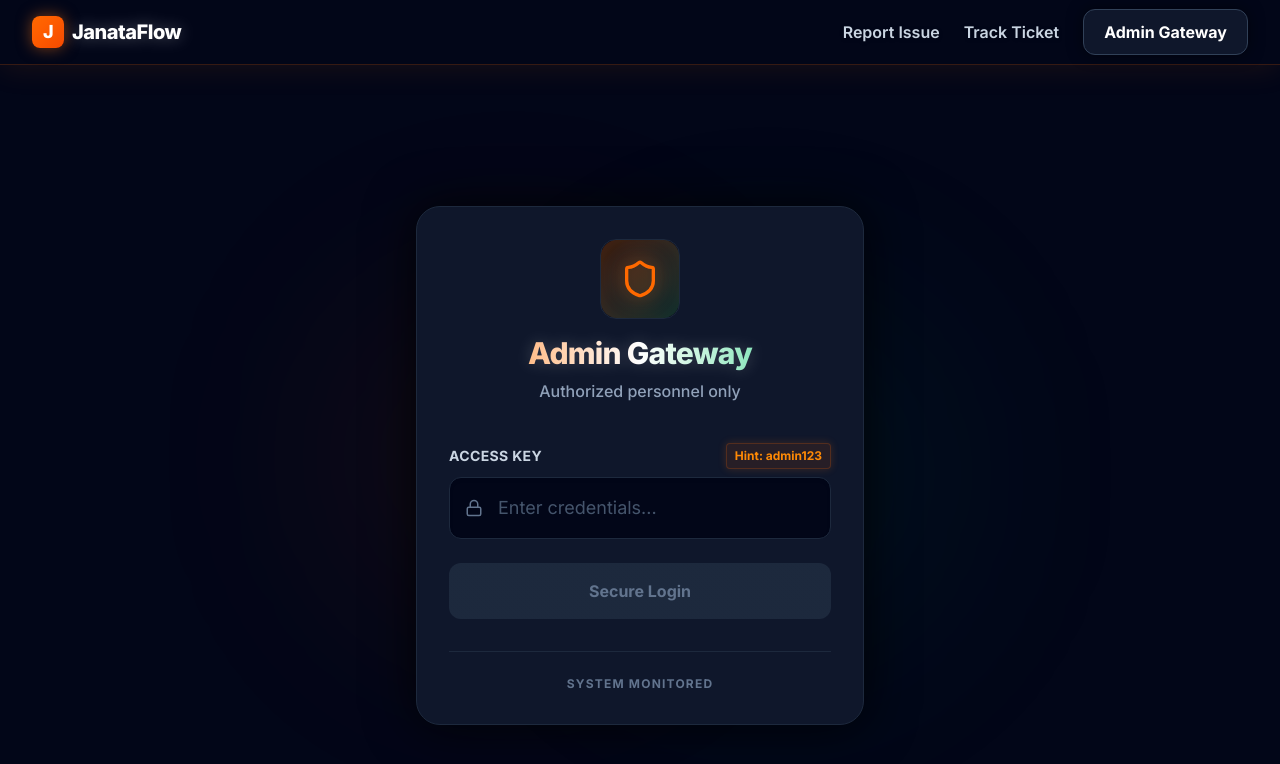
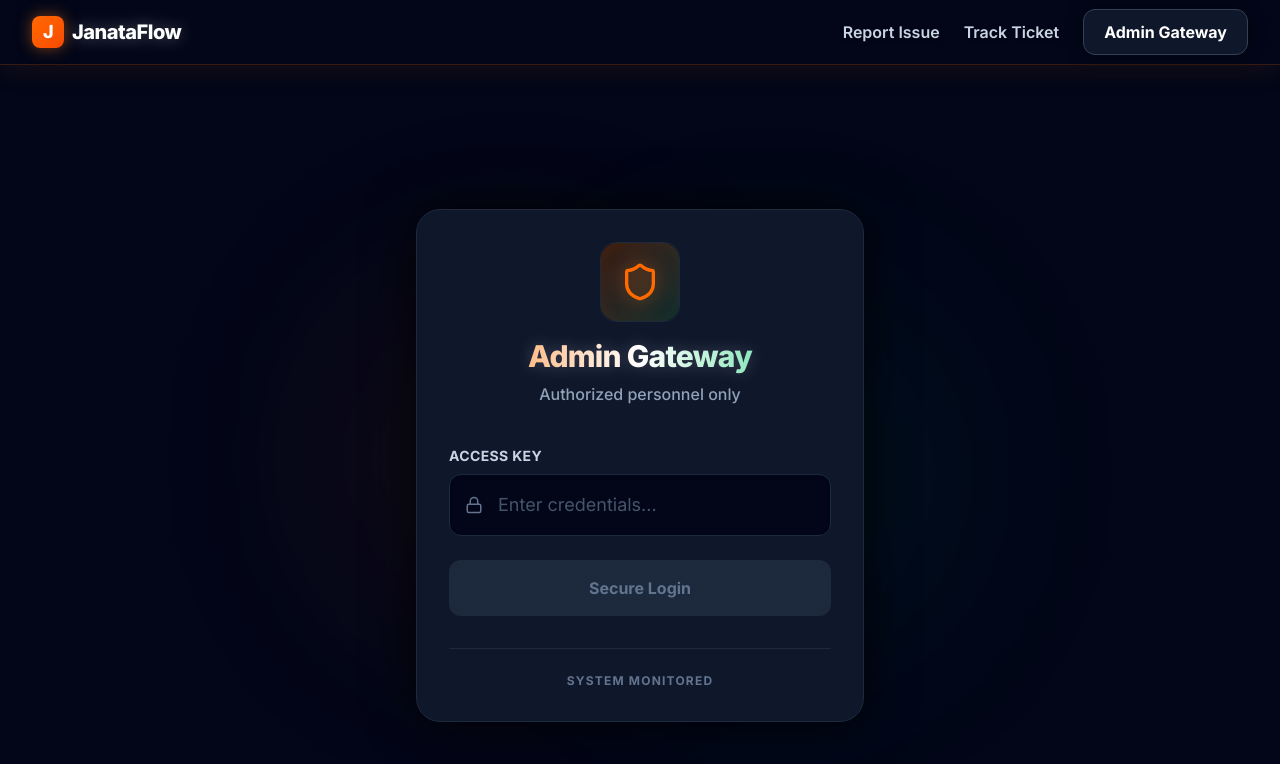
Before and after one commit to 5PM-Club/Smart-Civic, a Next.js app in the folder frontend/: page /login in a window 1280 px wide. Shown: the top 764 px of the page. Built offline with nearby package versions, Linux system fonts and the light colour scheme.

Commit message:
Remove hardcoded admin login hint

```diff
--- a/frontend/src/app/login/page.tsx
+++ b/frontend/src/app/login/page.tsx
@@ -48,7 +48,6 @@ export default function LoginPage() {
             <div className="space-y-2">
                 <div className="flex justify-between items-center">
                     <label className="text-sm font-bold text-slate-300 tracking-wide uppercase">Access Key</label>
-                    <span className="text-xs font-bold text-orange-400 bg-orange-500/10 px-2 py-1 rounded border border-orange-500/20 shadow-[0_0_8px_rgba(249,115,22,0.2)]">Hint: admin123</span>
                 </div>
                 <div className="relative">
                     <div className="absolute inset-y-0 left-0 pl-4 flex items-center pointer-events-none">
```
